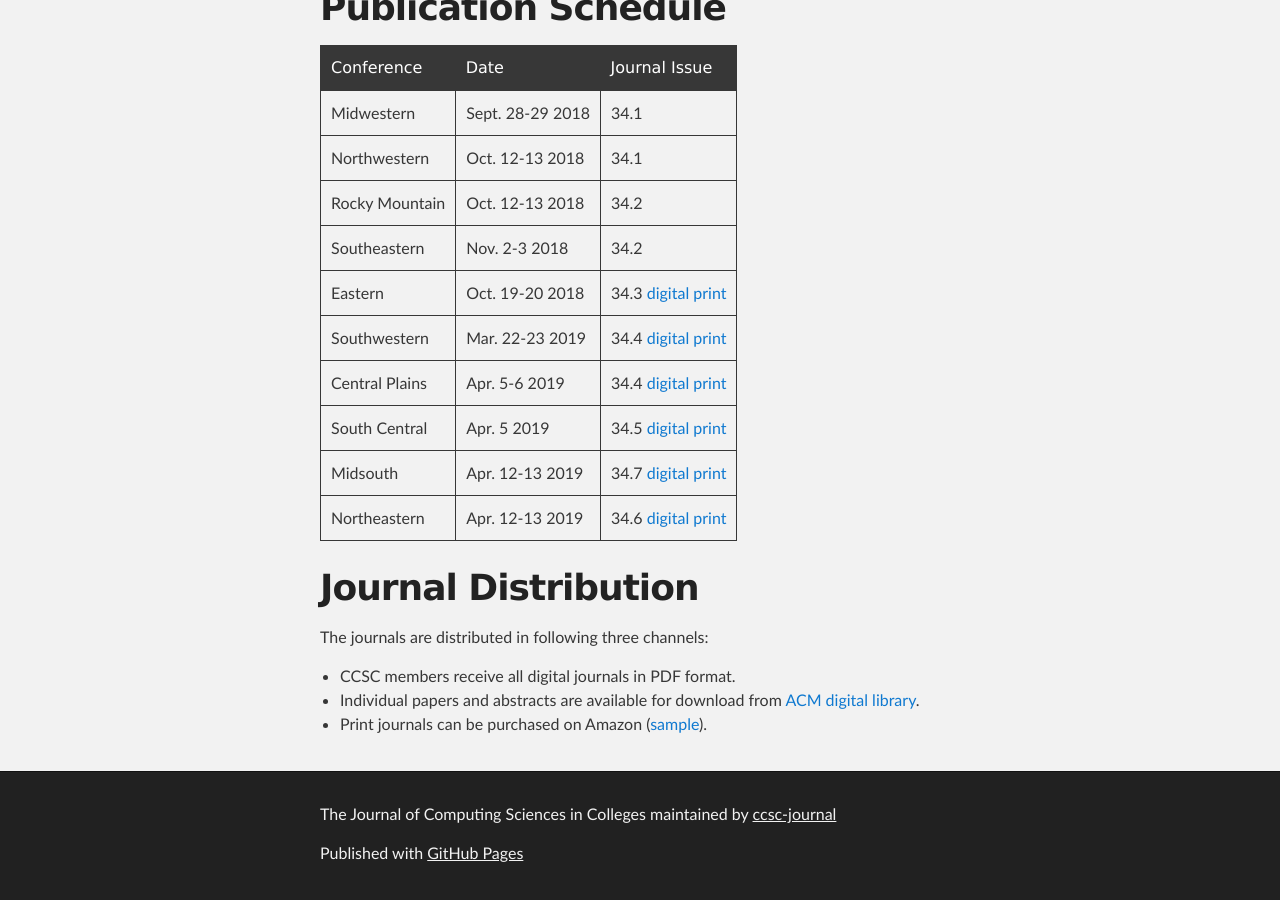
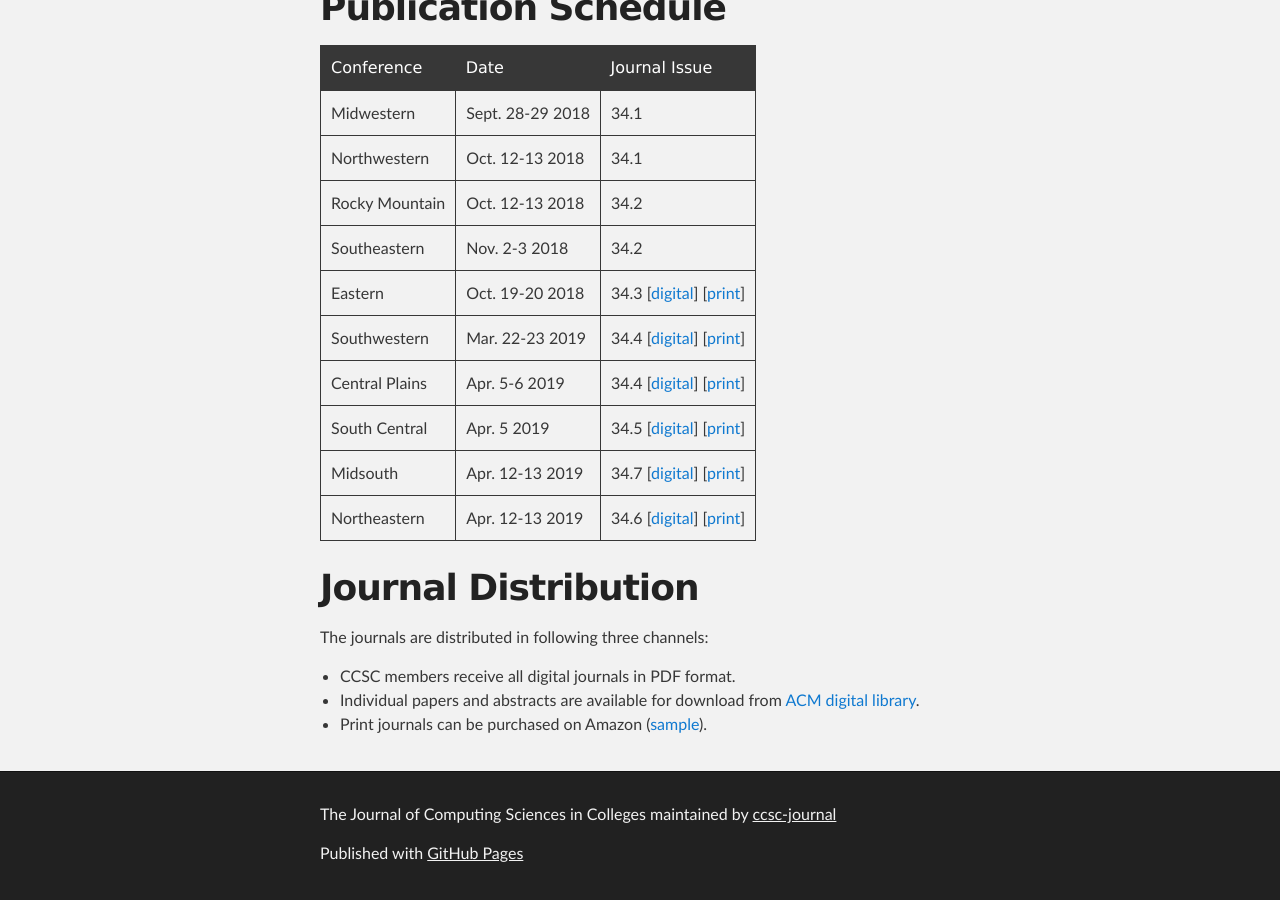
Before and after one commit to ccsc-journal/ccsc-editor, a Jekyll site: the page built from docs/index.md, in a window 1280 px wide and 900 px high, scrolled down 658 px. Built offline with Jekyll 4.4.1, drawn with Linux system fonts in a browser that asks for light colours; our own code applies the rules of GitHub Pages for plain Markdown files.

Commit message:
put links in []

```diff
--- a/docs/index.md
+++ b/docs/index.md
@@ -21,12 +21,12 @@ Sciences in Colleges" according to the following schedule.
 | Northwestern | Oct. 12-13 2018   | 34.1 |
 | Rocky Mountain | Oct. 12-13 2018 | 34.2 |
 | Southeastern | Nov. 2-3 2018 | 34.2 |
-| Eastern | Oct. 19-20 2018 | 34.3 [digital](http://www.ccsc.org/publications/journals/JCSC_34_3_complete.pdf) [print](https://www.amazon.com/dp/1727534379) |
-| Southwestern | Mar. 22-23 2019 | 34.4 [digital](http://www.ccsc.org/publications/journals/CPSW2019.pdf) [print](https://www.amazon.com/dp/179883359X) |
-| Central Plains | Apr. 5-6 2019 | 34.4 [digital](http://www.ccsc.org/publications/journals/CPSW2019.pdf) [print](https://www.amazon.com/dp/179883359X) |
-| South Central | Apr. 5 2019 | 34.5 [digital](http://www.ccsc.org/publications/journals/SC2019.pdf) [print](https://www.amazon.com/dp/1797971174)|
-| Midsouth | Apr. 12-13 2019 | 34.7 [digital](http://www.ccsc.org/publications/journals/MS2019.pdf) [print](https://www.amazon.com/dp/109260281X) |
-| Northeastern | Apr. 12-13 2019 | 34.6 [digital](http://www.ccsc.org/publications/journals/NE2019.pdf) [print](https://www.amazon.com/dp/1092514686) |
+| Eastern | Oct. 19-20 2018 | 34.3 [[digital](http://www.ccsc.org/publications/journals/JCSC_34_3_complete.pdf)] [[print](https://www.amazon.com/dp/1727534379)] |
+| Southwestern | Mar. 22-23 2019 | 34.4 [[digital](http://www.ccsc.org/publications/journals/CPSW2019.pdf)] [[print](https://www.amazon.com/dp/179883359X)] |
+| Central Plains | Apr. 5-6 2019 | 34.4 [[digital](http://www.ccsc.org/publications/journals/CPSW2019.pdf)] [[print](https://www.amazon.com/dp/179883359X)] |
+| South Central | Apr. 5 2019 | 34.5 [[digital](http://www.ccsc.org/publications/journals/SC2019.pdf)] [[print](https://www.amazon.com/dp/1797971174)] |
+| Midsouth | Apr. 12-13 2019 | 34.7 [[digital](http://www.ccsc.org/publications/journals/MS2019.pdf)] [[print](https://www.amazon.com/dp/109260281X)] |
+| Northeastern | Apr. 12-13 2019 | 34.6 [[digital](http://www.ccsc.org/publications/journals/NE2019.pdf)] [[print](https://www.amazon.com/dp/1092514686)] |
 
 # Journal Distribution
 
```
